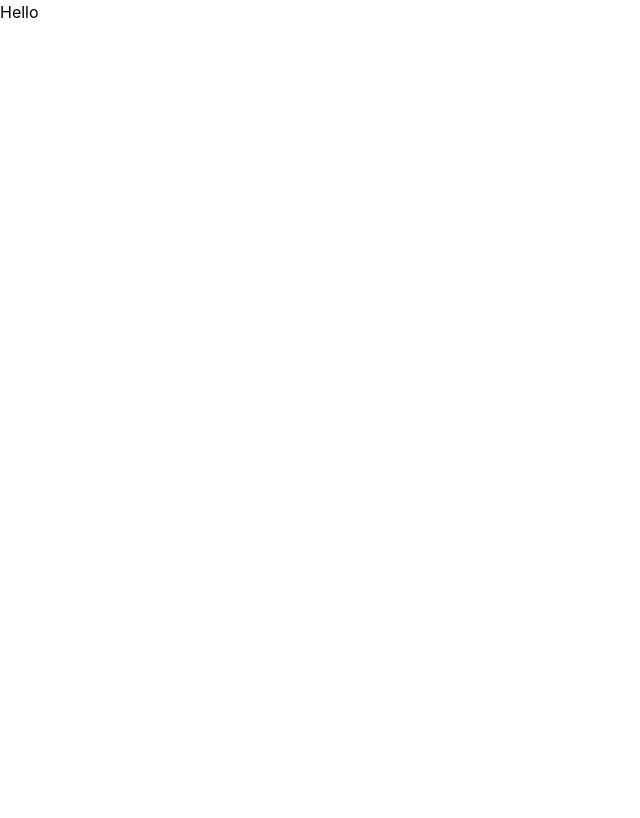
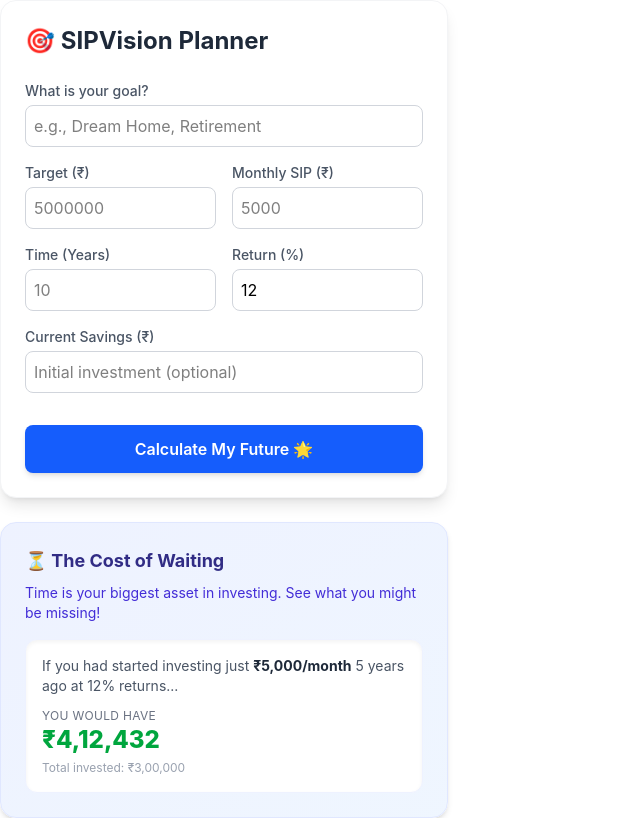
Before and after one commit to Codomania-Legends/SIPVision, a React (Vite) app: page / in a window 1280 px wide. Shown: the whole page, without its empty margins (0-640 px from the left). Built offline with nearby package versions, Linux system fonts and the light colour scheme.

Commit message:
adding fomo page form page and Context

```diff
--- a/src/App.jsx
+++ b/src/App.jsx
@@ -1,8 +1,13 @@
+import FomoCard from "./Component/FomoCard"
+import Form from "./Component/Form"
 
 function App() {
 
   return (
-    <>Hello</>
+    <>
+      <Form />
+      <FomoCard />
+    </>
   )
 }
 
--- /dev/null
+++ b/src/Component/FomoCard.jsx
@@ -0,0 +1,27 @@
+import React from 'react';
+
+const FomoCard = () => {
+    return (
+        <div className="bg-linear-to-br from-indigo-50 to-blue-50 p-6 rounded-2xl shadow-md border border-indigo-100 w-full max-w-md mt-6">
+        <h3 className="text-lg font-bold text-indigo-900 mb-2 flex items-center gap-2">
+            ⏳ The Cost of Waiting
+        </h3>
+        <p className="text-sm text-indigo-700 mb-4">
+            Time is your biggest asset in investing. See what you might be missing!
+        </p>
+
+        <div className="bg-white p-4 rounded-xl shadow-inner border border-indigo-50">
+            <p className="text-sm text-gray-600">
+            If you had started investing just <span className="font-bold text-gray-800">₹5,000/month</span> 5 years ago at 12% returns...
+            </p>
+            <div className="mt-3">
+            <p className="text-xs text-gray-500 uppercase tracking-wide">You would have</p>
+            <p className="text-2xl font-extrabold text-green-600">₹4,12,432</p>
+            <p className="text-xs text-gray-400 mt-1">Total invested: ₹3,00,000</p>
+            </div>
+        </div>
+        </div>
+    );
+};
+
+export default FomoCard;
--- /dev/null
+++ b/src/Component/Form.jsx
@@ -0,0 +1,128 @@
+import React, { useState } from 'react';
+
+function Form() {
+    // Managing the complete set of inputs in our state! 🧠📊
+    const [sipData, setSipData] = useState({
+        goal: '',
+        targetAmount: '',
+        monthlyAmount: '',
+        timeHorizon: '',
+        expectedReturn: '12', // Defaulting to 12% for mutual funds! 📈
+        currentSavings: ''
+    });
+
+    // Universal handler for all our inputs ✍️⚙️
+    const handleChange = (e) => {
+        setSipData({
+            ...sipData,
+            [e.target.name]: e.target.value
+        });
+    };
+
+    // Submitting the full dataset! 🚀📨
+    const handleSubmit = (e) => {
+        e.preventDefault();
+        console.log("Full SIP Data ready for the chart:", sipData);
+    };
+
+    return (
+        <div className="bg-white p-6 rounded-2xl shadow-lg border border-gray-100 max-w-md">
+            <form onSubmit={handleSubmit} className="flex flex-col gap-4">
+                <h1 className="text-2xl font-bold text-gray-800 mb-2">🎯 SIPVision Planner</h1>
+
+                {/* 1. Goal Input */}
+                <div className="flex flex-col">
+                    <label className="text-sm font-medium text-gray-600 mb-1">What is your goal?</label>
+                    <input
+                        type="text"
+                        name="goal"
+                        value={sipData.goal}
+                        onChange={handleChange}
+                        placeholder="e.g., Dream Home, Retirement"
+                        className="p-2 border border-gray-300 rounded-lg focus:ring-2 focus:ring-blue-500 outline-none transition-all"
+                    />
+                </div>
+
+                <div className="grid grid-cols-2 gap-4">
+                    {/* 2. Target Amount Input */}
+                    <div className="flex flex-col">
+                        <label className="text-sm font-medium text-gray-600 mb-1">Target (₹)</label>
+                        <input
+                            type="number"
+                            name="targetAmount"
+                            value={sipData.targetAmount}
+                            onChange={handleChange}
+                            placeholder="5000000"
+                            className="p-2 border border-gray-300 rounded-lg focus:ring-2 focus:ring-blue-500 outline-none transition-all"
+                        />
+                    </div>
+
+                    {/* 3. Monthly Amount Input */}
+                    <div className="flex flex-col">
+                        <label className="text-sm font-medium text-gray-600 mb-1">Monthly SIP (₹)</label>
+                        <input
+                            type="number"
+                            name="monthlyAmount"
+                            value={sipData.monthlyAmount}
+                            onChange={handleChange}
+                            placeholder="5000"
+                            className="p-2 border border-gray-300 rounded-lg focus:ring-2 focus:ring-blue-500 outline-none transition-all"
+                        />
+                    </div>
+                </div>
+
+                <div className="grid grid-cols-2 gap-4">
+                    {/* 4. Time Horizon Input */}
+                    <div className="flex flex-col">
+                        <label className="text-sm font-medium text-gray-600 mb-1">Time (Years)</label>
+                        <input
+                            type="number"
+                            name="timeHorizon"
+                            value={sipData.timeHorizon}
+                            onChange={handleChange}
+                            placeholder="10"
+                            className="p-2 border border-gray-300 rounded-lg focus:ring-2 focus:ring-blue-500 outline-none transition-all"
+                        />
+                    </div>
+
+                    {/* 5. Expected Return Input */}
+                    <div className="flex flex-col">
+                        <label className="text-sm font-medium text-gray-600 mb-1">Return (%)</label>
+                        <input
+                            type="number"
+                            name="expectedReturn"
+                            value={sipData.expectedReturn}
+                            onChange={handleChange}
+                            placeholder="12"
+                            className="p-2 border border-gray-300 rounded-lg focus:ring-2 focus:ring-blue-500 outline-none transition-all"
+                        />
+                    </div>
+                </div>
+
+                {/* 6. Current Savings Input */}
+                <div className="flex flex-col">
+                    <label className="text-sm font-medium text-gray-600 mb-1">Current Savings (₹)</label>
+                    <input
+                        type="number"
+                        name="currentSavings"
+                        value={sipData.currentSavings}
+                        onChange={handleChange}
+                        placeholder="Initial investment (optional)"
+                        className="p-2 border border-gray-300 rounded-lg focus:ring-2 focus:ring-blue-500 outline-none transition-all"
+                    />
+                </div>
+
+                {/* Submit Button */}
+                <button
+                    type="submit"
+                    className="mt-4 bg-blue-600 text-white font-semibold py-3 rounded-lg hover:bg-blue-700 transition-colors shadow-md hover:shadow-lg flex justify-center items-center gap-2"
+                >
+                    Calculate My Future 🌟
+                </button>
+
+            </form>
+        </div>
+    )
+}
+
+export default Form;
--- /dev/null
+++ b/src/Utilities/DetailsContext.jsx
@@ -0,0 +1,25 @@
+import React, { createContext, useState, useContext } from 'react';
+
+const DetailsContext = createContext();
+
+export const DetailsProvider = ({ children }) => {
+
+    const [sipData, setSipData] = useState({
+        goal: '',
+        targetAmount: '',
+        monthlyAmount: '',
+        timeHorizon: '',
+        expectedReturn: '12',
+        currentSavings: ''
+    });
+
+    return (
+        <DetailsContext.Provider value={{ sipData, setSipData }}>
+            {children}
+        </DetailsContext.Provider>
+    );
+};
+
+export const useDetails = () => {
+    return useContext(DetailsContext);
+};
```
